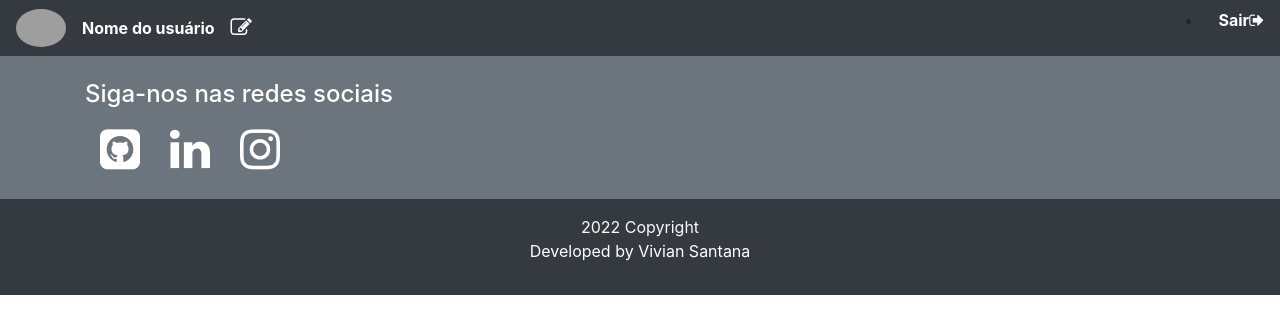
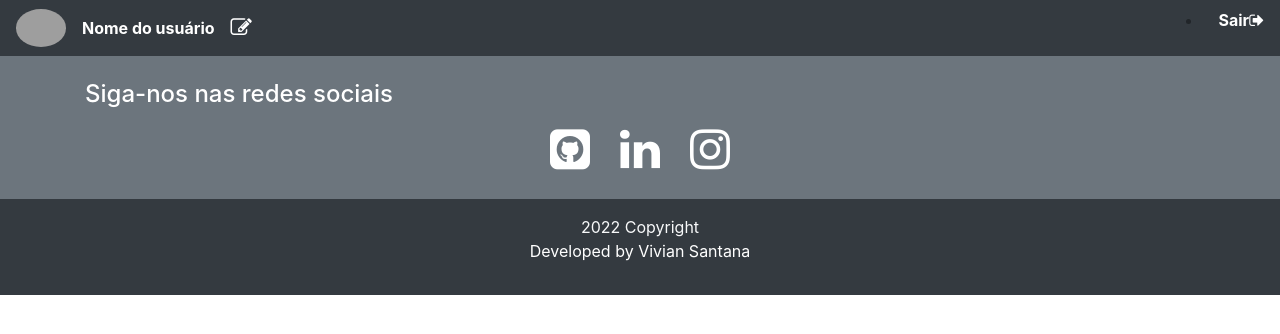
Before and after one commit to Vivian-Santana/BlogPessoal_front_angular, an Angular app: page / in a window 1280 px wide. Shown: the top 334 px of the page. Built offline with nearby package versions, Linux system fonts and the light colour scheme; grey boxes are pictures that could not be loaded.

Commit message:
centralização dos icones do footer

```diff
--- a/src/app/rodape/rodape.component.html
+++ b/src/app/rodape/rodape.component.html
@@ -9,7 +9,7 @@
 
 
         <div class="row">
-            <div class="col-md-12 d-flex justify-contet-center">
+            <div class="col-md-12 d-flex justify-content-center">
 
                 <ul class="social-network">
 
```
